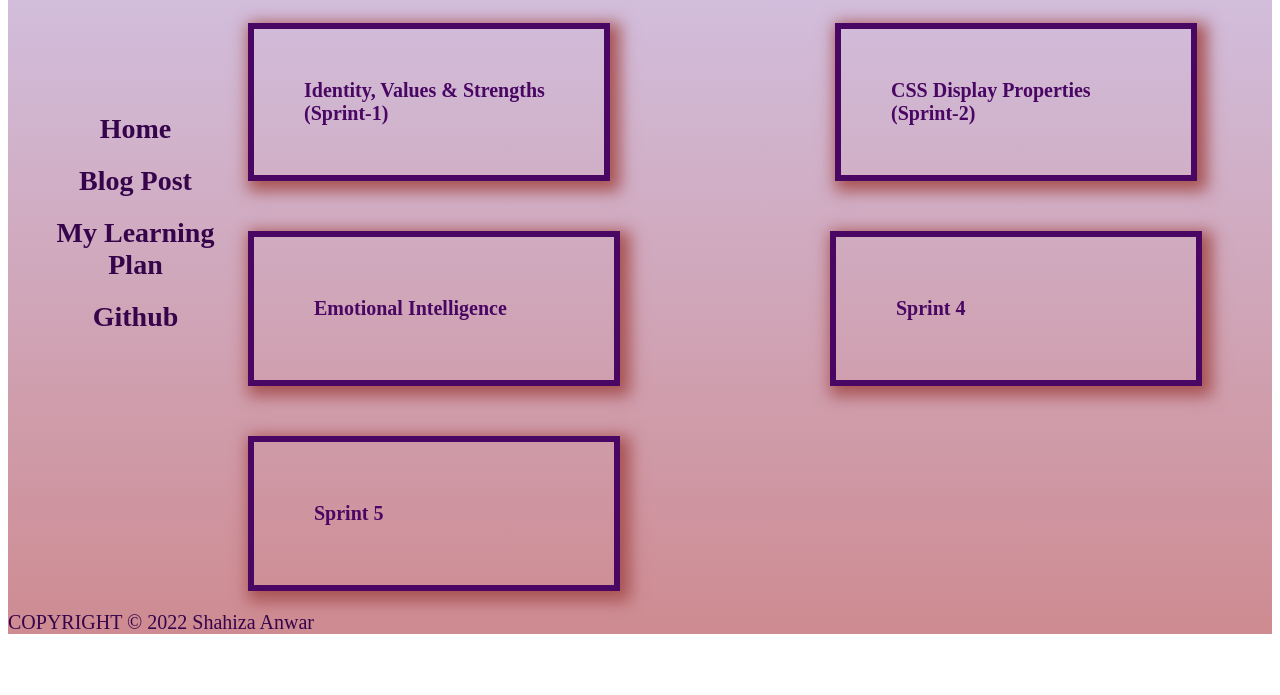
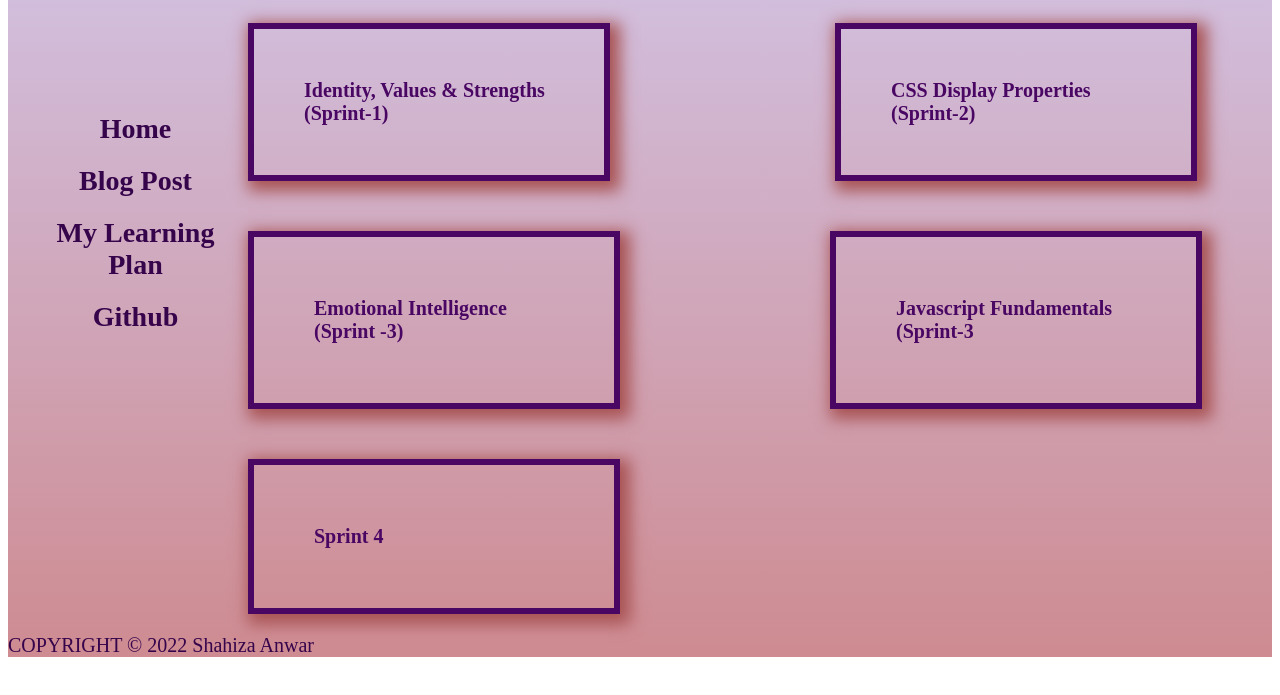
Before and after one commit to piwakawaka-2022/shahiza-anwar.github.io, a plain HTML site: page blog/blog-posts.html in a window 1280 px wide. Shown: the part 139-834 px from the top of the page. Drawn offline with Linux system fonts and the light colour scheme; a web font is replaced by a local one.

Commit message:
update JS blog with contents

```diff
--- a/blog/blog-posts.html
+++ b/blog/blog-posts.html
@@ -24,11 +24,11 @@
 <li class="b">
 <a  id="text"href ="/blog/html-css.html">CSS Display Properties (Sprint-2)</a></li>
 <li class="c">
-    <a id="text"href="/blog/emotional-intelligence.html">Emotional Intelligence</a></li>
+    <a id="text"href="/blog/emotional-intelligence.html">Emotional Intelligence (Sprint -3)</a></li>
+    <li class="c">
+    <a id="text" href="/blog/javascript-dom.html">Javascript Fundamentals (Sprint-3</a></li>
     <li class="c">
     <a id="text" href="#">Sprint 4</a></li>
-    <li class="c">
-    <a id="text" href="#">Sprint 5</a></li>
 
 </ul>
 
```
